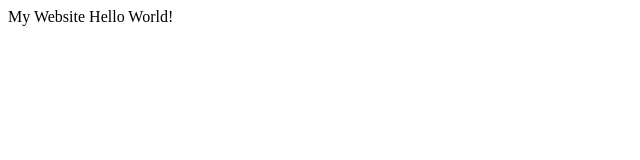
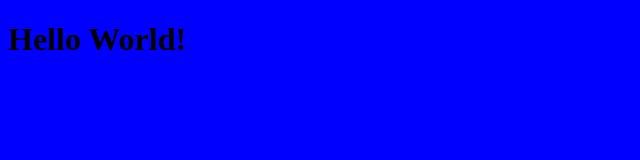
Before and after one commit to 23po/aggre-web, a plain HTML site: page index.html in a window 1280 px wide. Shown: the whole page, without its empty margins (0-640 px from the left). Drawn offline with Linux system fonts and the light colour scheme.

Commit message:
add style.css, connect to index.html

```diff
--- a/index.html
+++ b/index.html
@@ -1,5 +1,10 @@
 <!DOCTYPE html>
 <html lang="en">
-  <head>My Website</head>
-  <body>Hello World!</body>
+  <head>
+    <link rel = "stylesheet" href = "style.css"/>
+     <title>My Website</title>
+    </head>
+  <body>
+    <h1>Hello World!</h1>
+</body>
 </html>
--- /dev/null
+++ b/style.css
@@ -0,0 +1,3 @@
+body {
+    background: blue;
+  }
```
Also changed, not shown: index.js (added).
